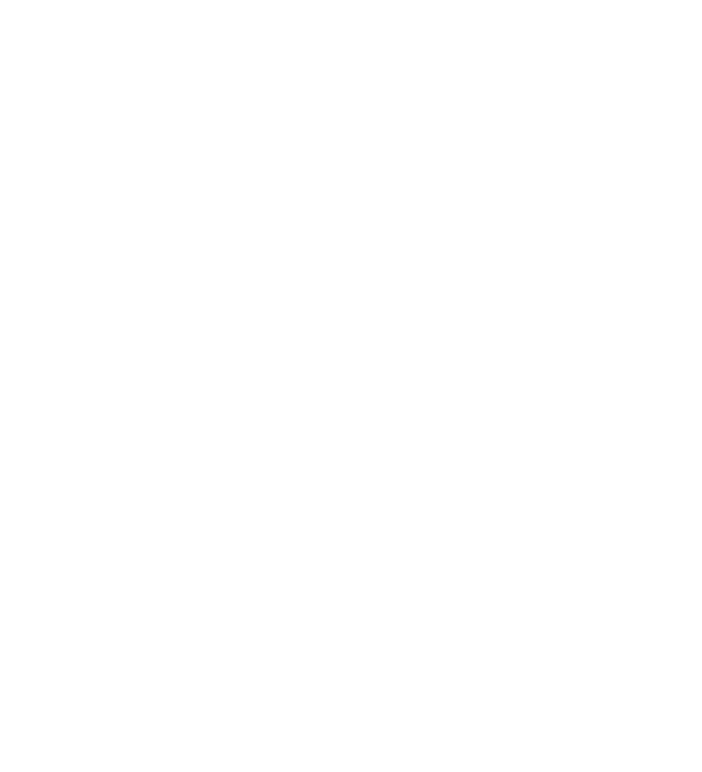
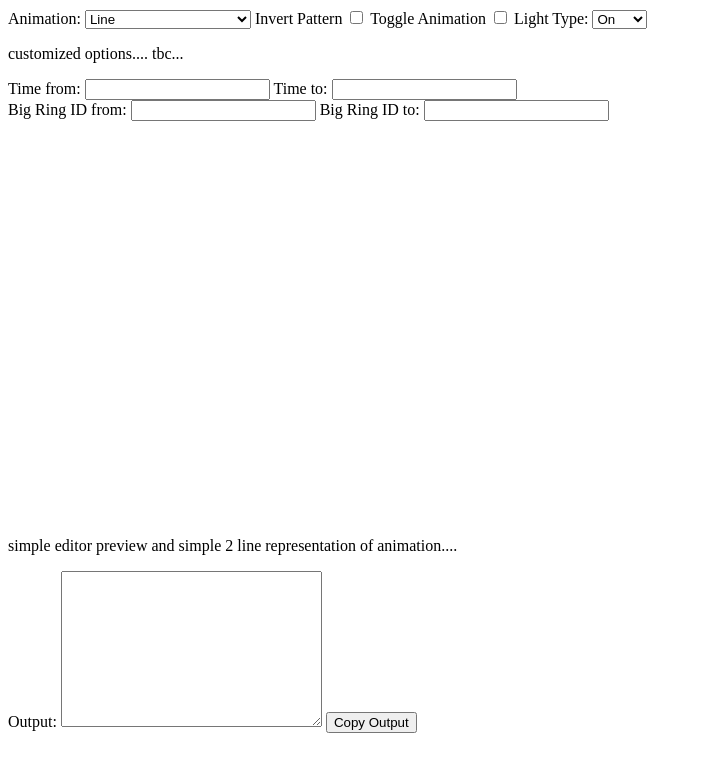
Before and after one commit to LicensedCrime/ChromaPatternGen, a plain HTML site: page index.html in a window 1280 px wide. Shown: the whole page, without its empty margins (0-702 px from the left). Drawn offline with Linux system fonts and the light colour scheme.

Commit message:
something to work with...

```diff
--- a/index.html
+++ b/index.html
@@ -4,6 +4,70 @@
         <link rel="stylesheet" href="css/style.css">
     </head>
     <body>
+        <section>
+            <label for="animation_type">Animation:</label>
+            <select id="animation_type">
+                <option value="0">Line</option>
+                <option value="1">Line On - Off</option>
+                <option value="2">Fade In</option>
+                <option value="3">Jump Forward</option>
+                <option value="4">Stairs</option>
+                <option value="5">Stairs Colliding</option>
+                <option value="6">Pyramid</option>
+                <option value="7">Strobe</option>
+                <option value="8">Strobe Bounce</option>
+                <option value="9">Strobe Acceleration</option>
+                <option value="10">Strobe Moving (2 Beats)</option>
+            </select>
+
+            <label for="invert">Invert Pattern</label>
+            <input id="invert" type="checkbox">
+
+            <label for="toggle">Toggle Animation</label>
+            <input id="toggle" type="checkbox">
+
+            <label for="light_type">Light Type:</label>
+            <select id="light_type">
+                <option value="0">On</option>
+                <option value="1">Off</option>
+                <option value="2">Flash</option>
+                <option value="3">Fade</option>
+            </select>
+        </section>
+
+        <section>
+            <p>customized options.... tbc...</p>
+        </section>
+
+        <section>
+            <label for="time_from">Time from:</label>
+            <input id="time_from" type="text">
+
+            <label for="time_to">Time to:</label>
+            <input id="time_to" type="text">
+        </section>
+
+        <section>
+            <label for="ring_from">Big Ring ID from:</label>
+            <input id="ring_from" type="text">
+
+            <label for="ring_to">Big Ring ID to:</label>
+            <input id="ring_to" type="text">
+        </section>
+
+
+        <section>
+            <canvas id="preview" width="600" height="400"></canvas>
+            <p>simple editor preview and simple 2 line representation of animation....</p>
+        </section>
+
+        <section>
+            <label for="output">Output:</label>
+            <textarea name="output" id="output" cols="30" rows="10"></textarea>
+
+            <button id="copy">Copy Output</button>
+        </section>
+
         <script src="js/main.js"></script>
     </body>
 </html>
--- a/js/main.js
+++ b/js/main.js
@@ -0,0 +1,3 @@
+// https://bsmg.wiki/mapping/advanced-lighting.html
+
+//
```
